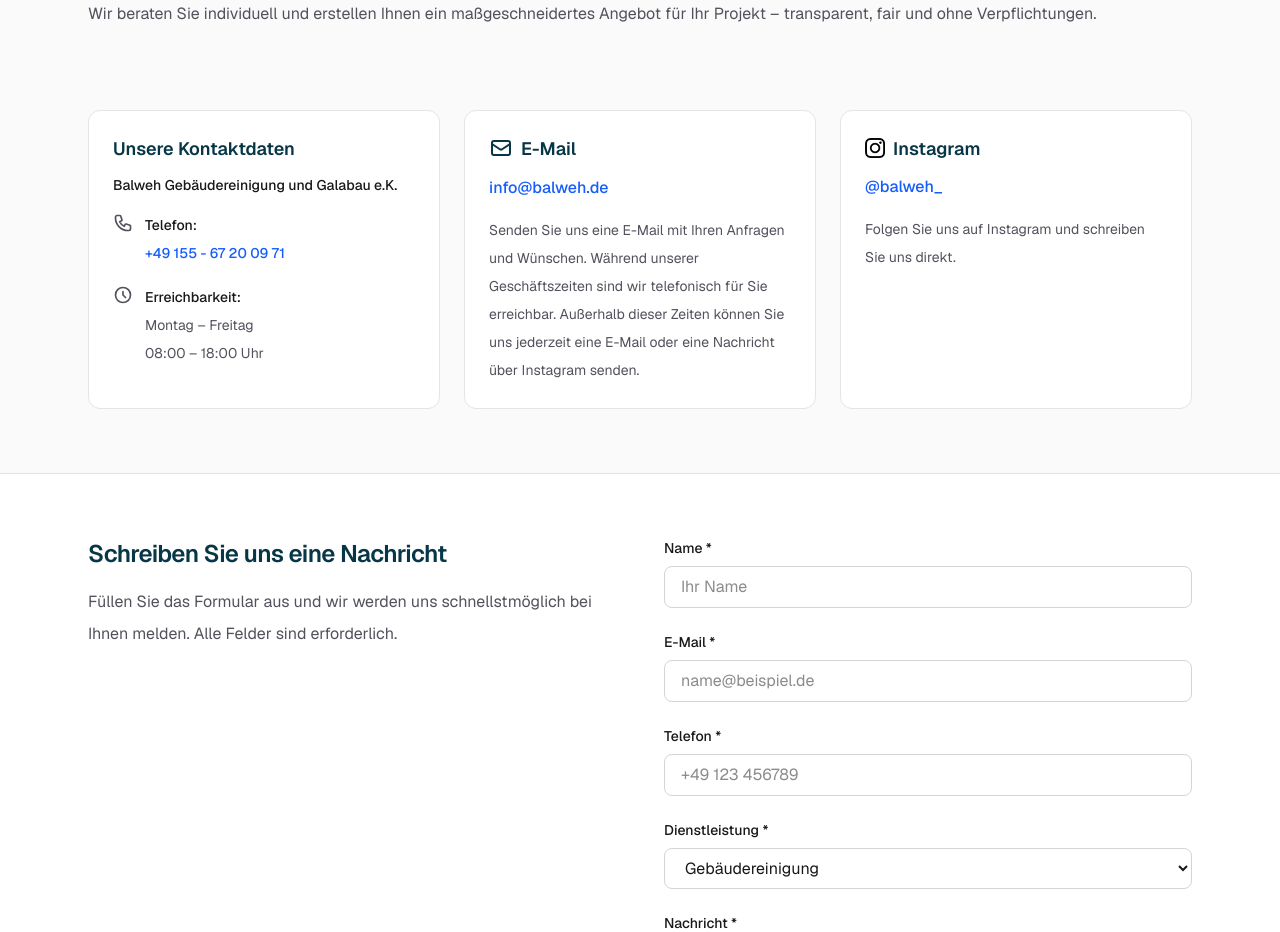
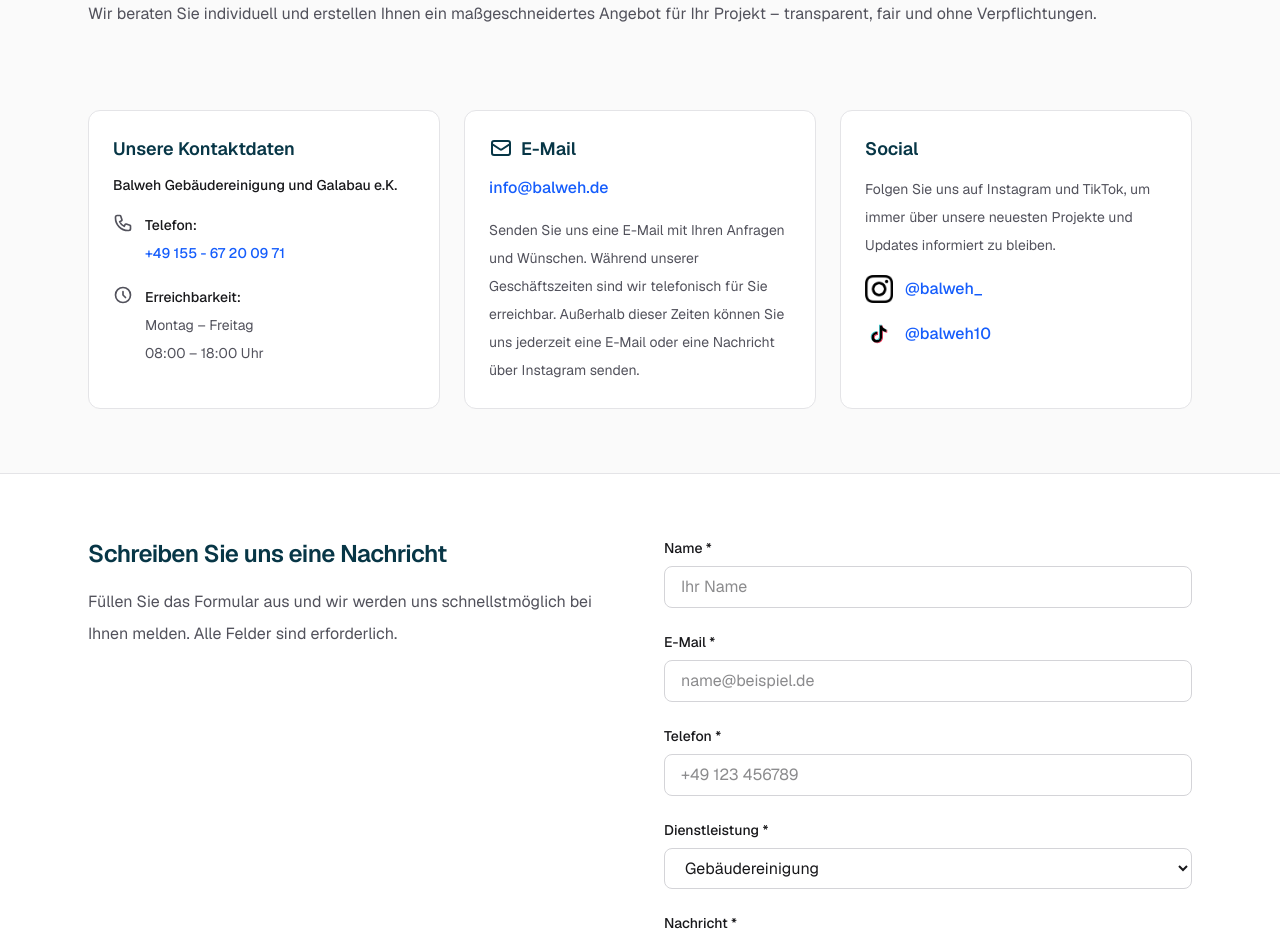
Before and after one commit to andonovnik/balweh-website, a Next.js app: page /kontakt in a window 1280 px wide. Shown: the part 1000-1932 px from the top of the page. Built offline with nearby package versions, Linux system fonts and the light colour scheme; no server answers.

Commit message:
add tiktok link

```diff
--- a/app/kontakt/page.tsx
+++ b/app/kontakt/page.tsx
@@ -141,27 +141,45 @@
             </div>
           </article>
           <article className="rounded-xl border border-zinc-200 bg-white p-6 transition-all duration-300 hover:-translate-y-0.5 hover:shadow-md">
-            <h2 className="text-lg font-semibold text-brand-primary">
+            <h2 className="text-lg font-semibold text-brand-primary">Social</h2>
+            <p className="mt-3 text-sm leading-7 text-zinc-600">
+              Folgen Sie uns auf Instagram und TikTok, um immer über unsere
+              neuesten Projekte und Updates informiert zu bleiben.
+            </p>
+            <div className="mt-4 space-y-4">
+              <div className="flex items-center gap-3">
                 <Image
                   src="/social/instagram_glyph_black.png"
                   alt="Instagram"
-                width={20}
-                height={20}
-                className="mb-1 mr-2 inline-block"
+                  width={28}
+                  height={28}
                 />
-              Instagram
-            </h2>
                 <a
                   href="https://www.instagram.com/balweh_/"
                   target="_blank"
                   rel="noreferrer noopener"
-              className="mt-3 block font-medium text-blue-600 hover:underline"
+                  className="font-medium text-blue-600 hover:underline"
                 >
                   @balweh_
                 </a>
-            <p className="mt-4 text-sm leading-7 text-zinc-600">
-              Folgen Sie uns auf Instagram und schreiben Sie uns direkt.
-            </p>
+              </div>
+              <div className="flex items-center gap-3">
+                <Image
+                  src="/social/TIKTOK_SOCIAL_ICON_SOLO_BLACK.svg"
+                  alt="TikTok"
+                  width={28}
+                  height={28}
+                />
+                <a
+                  href="https://www.tiktok.com/@balweh10"
+                  target="_blank"
+                  rel="noreferrer noopener"
+                  className="font-medium text-blue-600 hover:underline"
+                >
+                  @balweh10
+                </a>
+              </div>
+            </div>
           </article>
         </div>
       </section>
```
Also changed, not shown: public/social/TIKTOK_SOCIAL_ICON_SOLO_BLACK.svg (added). Lines whose indentation alone changed are shown as unchanged.
